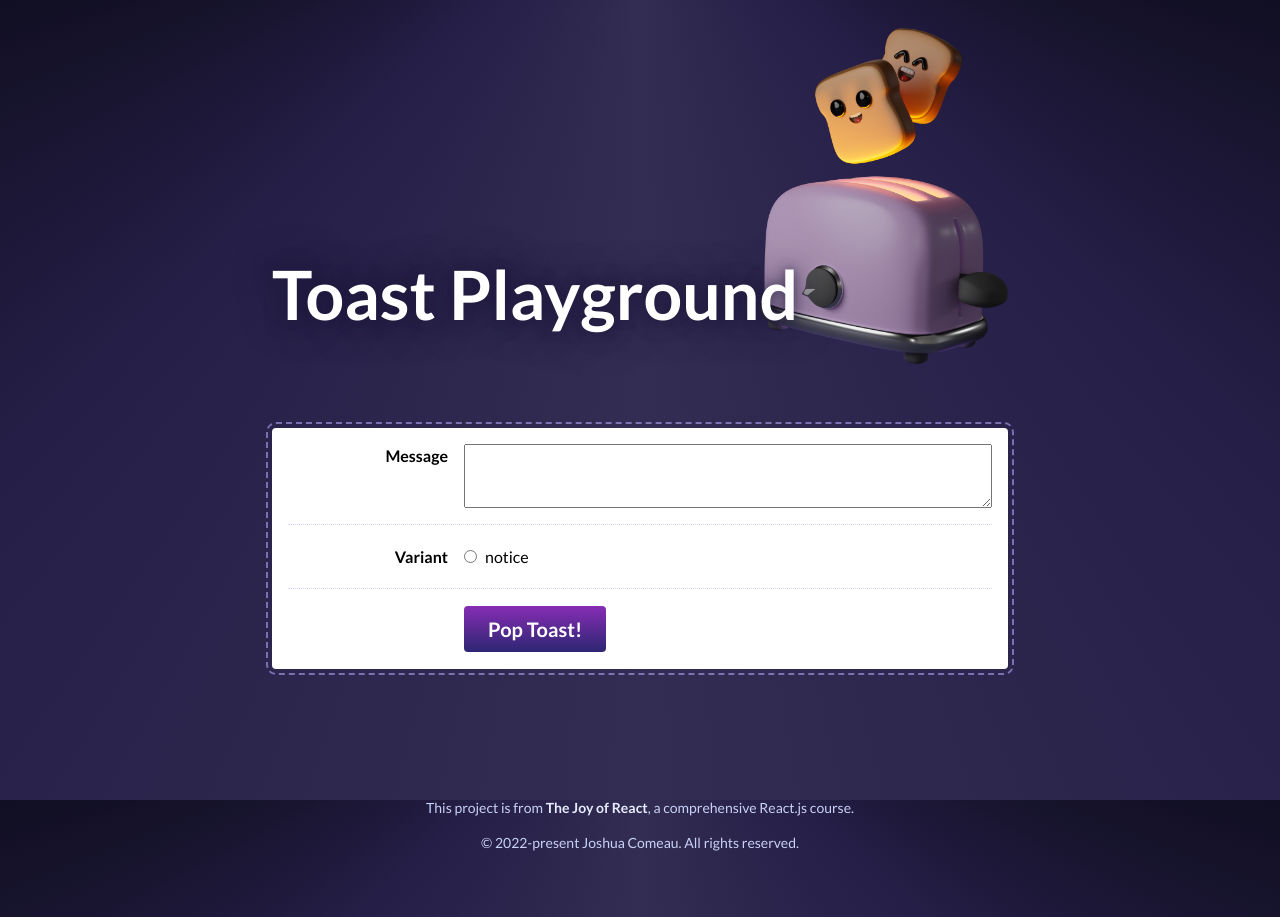
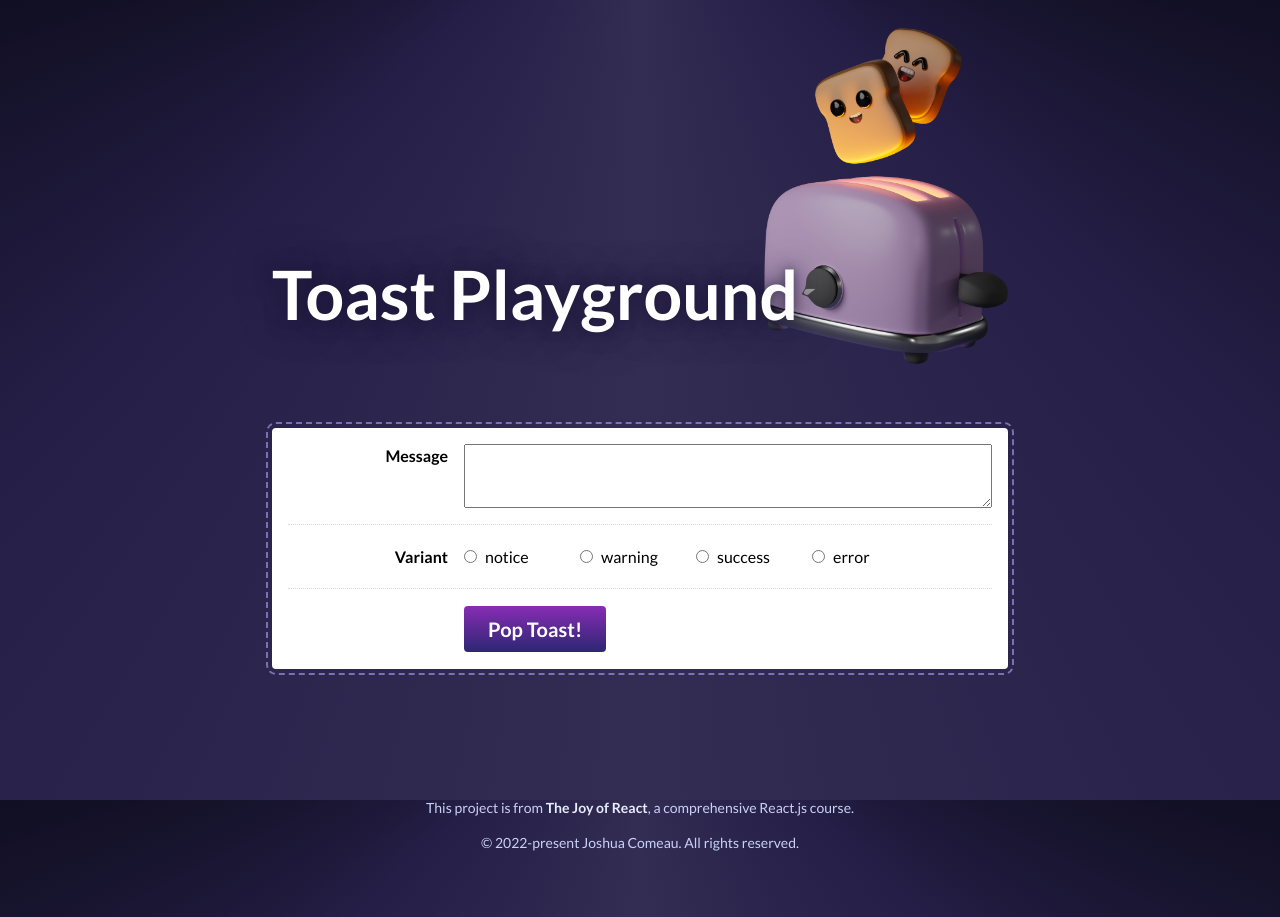
Before and after one commit to sarablom/joy-of-react-toast-component, a React (Create React App) app: page / in a window 1280 px wide. Built offline with nearby package versions, Linux system fonts and the light colour scheme.

Commit message:
create controlled state for form field and add radio buttons

```diff
--- a/src/components/ToastPlayground/ToastPlayground.js
+++ b/src/components/ToastPlayground/ToastPlayground.js
@@ -1,12 +1,33 @@
-import React from 'react';
+import React, { useState } from "react";
 
-import Button from '../Button';
+import Button from "../Button";
 
-import styles from './ToastPlayground.module.css';
+import styles from "./ToastPlayground.module.css";
 
-const VARIANT_OPTIONS = ['notice', 'warning', 'success', 'error'];
+const VARIANT_OPTIONS = ["notice", "warning", "success", "error"];
 
 function ToastPlayground() {
+    const [value, setValue] = useState({ textArea: "", radioButton: "" });
+
+    const radioButtons = VARIANT_OPTIONS.map(type => (
+        <label key={type} htmlFor={`variant-${type}`}>
+            <input
+                id={`variant-${type}`}
+                type="radio"
+                name="variant"
+                value={type}
+                checked={value.radioButton === type}
+                onChange={e => {
+                    setValue({
+                        ...value,
+                        radioButton: e.target.value,
+                    });
+                }}
+            />
+            {type}
+        </label>
+    ));
+
     return (
         <div className={styles.wrapper}>
             <header>
@@ -19,12 +40,19 @@ function ToastPlayground() {
                     <label
                         htmlFor="message"
                         className={styles.label}
-            style={{ alignSelf: 'baseline' }}
+                        style={{ alignSelf: "baseline" }}
                     >
                         Message
                     </label>
                     <div className={styles.inputWrapper}>
-            <textarea id="message" className={styles.messageInput} />
+                        <textarea
+                            id="message"
+                            className={styles.messageInput}
+                            value={value.textArea}
+                            onChange={e =>
+                                setValue({ ...value, textArea: e.target.value })
+                            }
+                        />
                     </div>
                 </div>
 
@@ -33,17 +61,7 @@ function ToastPlayground() {
                     <div
                         className={`${styles.inputWrapper} ${styles.radioWrapper}`}
                     >
-            <label htmlFor="variant-notice">
-              <input
-                id="variant-notice"
-                type="radio"
-                name="variant"
-                value="notice"
-              />
-              notice
-            </label>
-
-            {/* TODO Other Variant radio buttons here */}
+                        {radioButtons}
                     </div>
                 </div>
 
```
Lines whose indentation alone changed are shown as unchanged.
